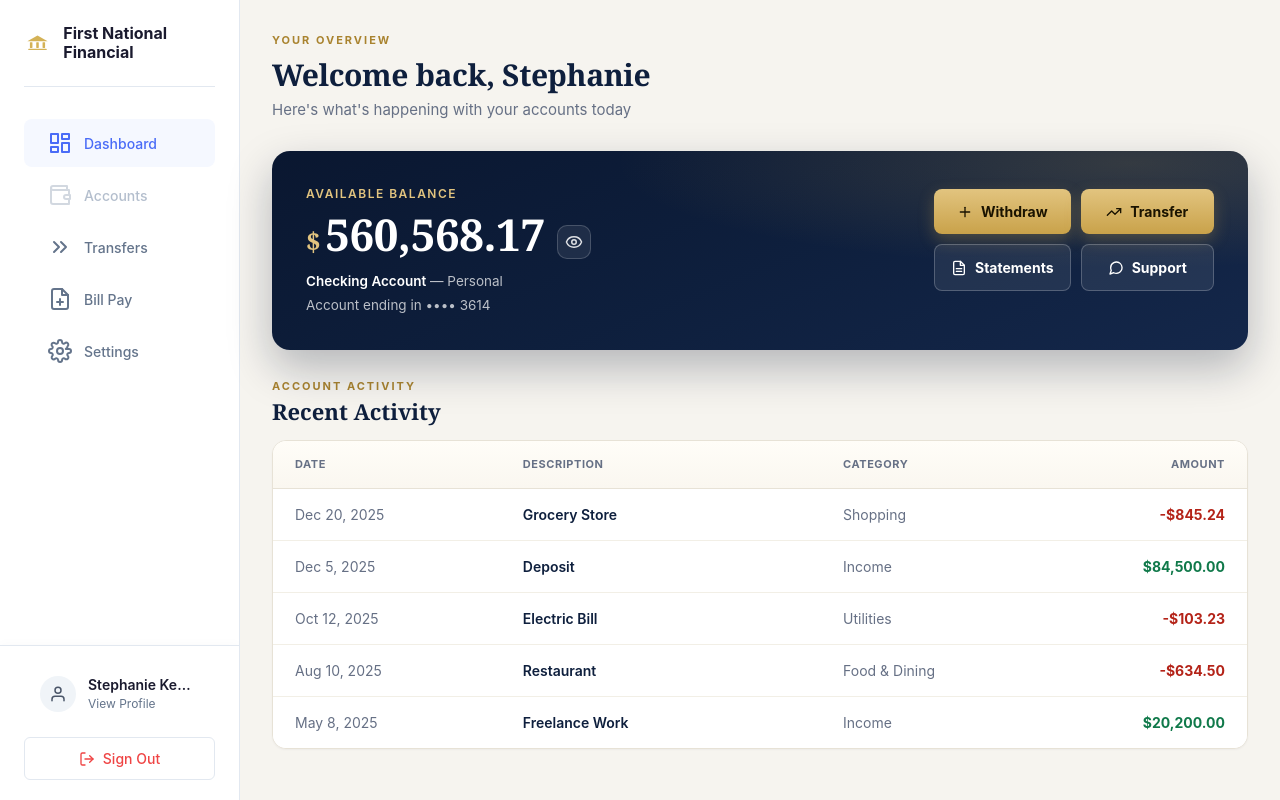
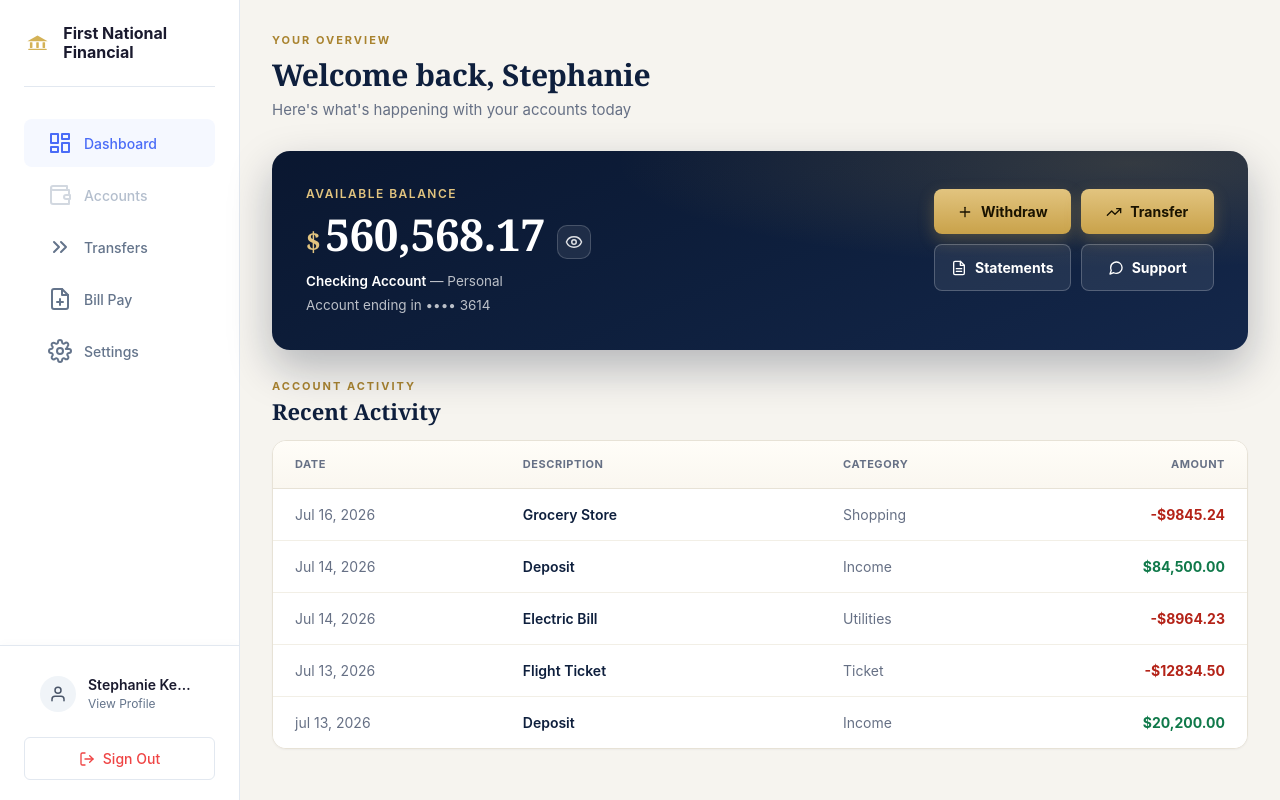
Before and after one commit to vernomX/first-national-financial-, a React (Vite) app: page /dashboard in a window 1280 px wide. Built offline with nearby package versions, Linux system fonts and the light colour scheme.

Commit message:
Fix Dashboard to load transactions from transactions.json and include latest edits

```diff
--- a/src/lib/transactions.json
+++ b/src/lib/transactions.json
@@ -1,15 +1,15 @@
 [
   {
     "id": 1,
-    "date": "Dec 20, 2025",
+    "date": "Jul 16, 2026",
     "description": "Grocery Store",
     "category": "Shopping",
-    "amount": "-$845.24",
+    "amount": "-$9845.24",
     "type": "debit"
   },
   {
     "id": 2,
-    "date": "Dec 5, 2025",
+    "date": "Jul 14, 2026",
     "description": "Deposit",
     "category": "Income",
     "amount": "$84,500.00",
@@ -17,24 +17,24 @@
   },
   {
     "id": 3,
-    "date": "Oct 12, 2025",
+    "date": "Jul 14, 2026",
     "description": "Electric Bill",
     "category": "Utilities",
-    "amount": "-$103.23",
+    "amount": "-$8964.23",
     "type": "debit"
   },
   {
     "id": 4,
-    "date": "Aug 10, 2025",
-    "description": "Restaurant",
-    "category": "Food & Dining",
-    "amount": "-$634.50",
+    "date": "Jul 13, 2026",
+    "description": "Flight Ticket",
+    "category": "Ticket",
+    "amount": "-$12834.50",
     "type": "debit"
   },
   {
     "id": 5,
-    "date": "May 8, 2025",
-    "description": "Freelance Work",
+    "date": "jul 13, 2026",
+    "description": "Deposit",
     "category": "Income",
     "amount": "$20,200.00",
     "type": "credit"
--- a/src/pages/Dashboard.tsx
+++ b/src/pages/Dashboard.tsx
@@ -1,19 +1,14 @@
 import { useState } from 'react';
 import { useNavigate } from 'react-router-dom';
 import Sidebar from '../components/Sidebar';
+import transactionsData from '../lib/transactions.json';
 
 export default function DashboardPage() {
     const navigate = useNavigate();
     const [hoveredTransaction, setHoveredTransaction] = useState<number | null>(null);
     const [isBalanceHidden, setIsBalanceHidden] = useState(false);
 
-    const recentTransactions = [
-        { id: 1, date: 'Dec 20, 2025', description: 'Grocery Store', category: 'Shopping', amount: '-$845.24', type: 'debit' },
-        { id: 2, date: 'Dec 5, 2025', description: 'Deposit', category: 'Income', amount: '$84,500.00', type: 'credit' },
-        { id: 3, date: 'Oct 12, 2025', description: 'Electric Bill', category: 'Utilities', amount: '-$103.23', type: 'debit' },
-        { id: 4, date: 'Aug 10, 2025', description: 'Restaurant', category: 'Food & Dining', amount: '-$634.50', type: 'debit' },
-        { id: 5, date: 'May 8, 2025', description: 'Freelance Work', category: 'Income', amount: '$20,200.00', type: 'credit' },
-    ];
+    const recentTransactions = transactionsData;
 
     return (
         <div className="app-shell fnf-dash">
```
